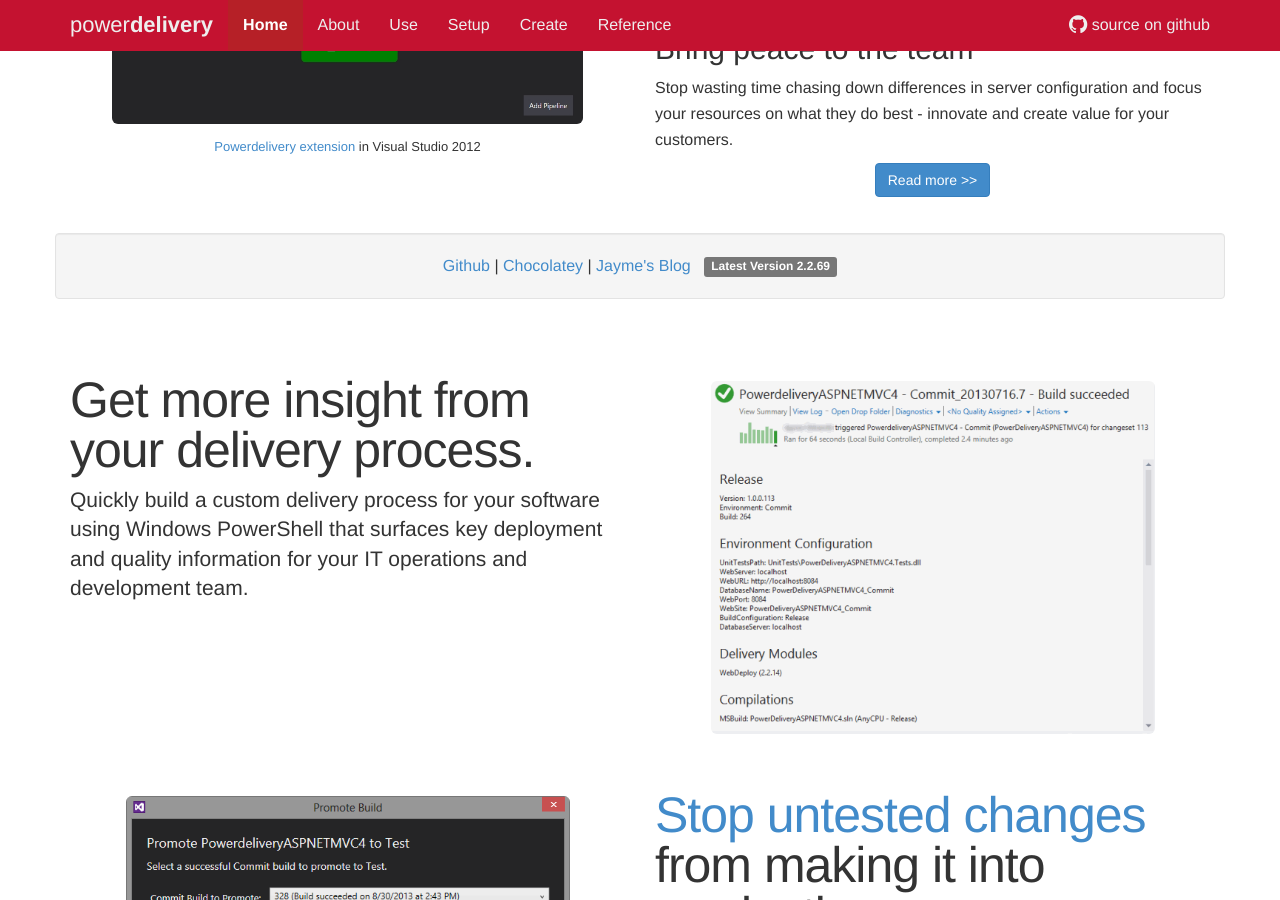
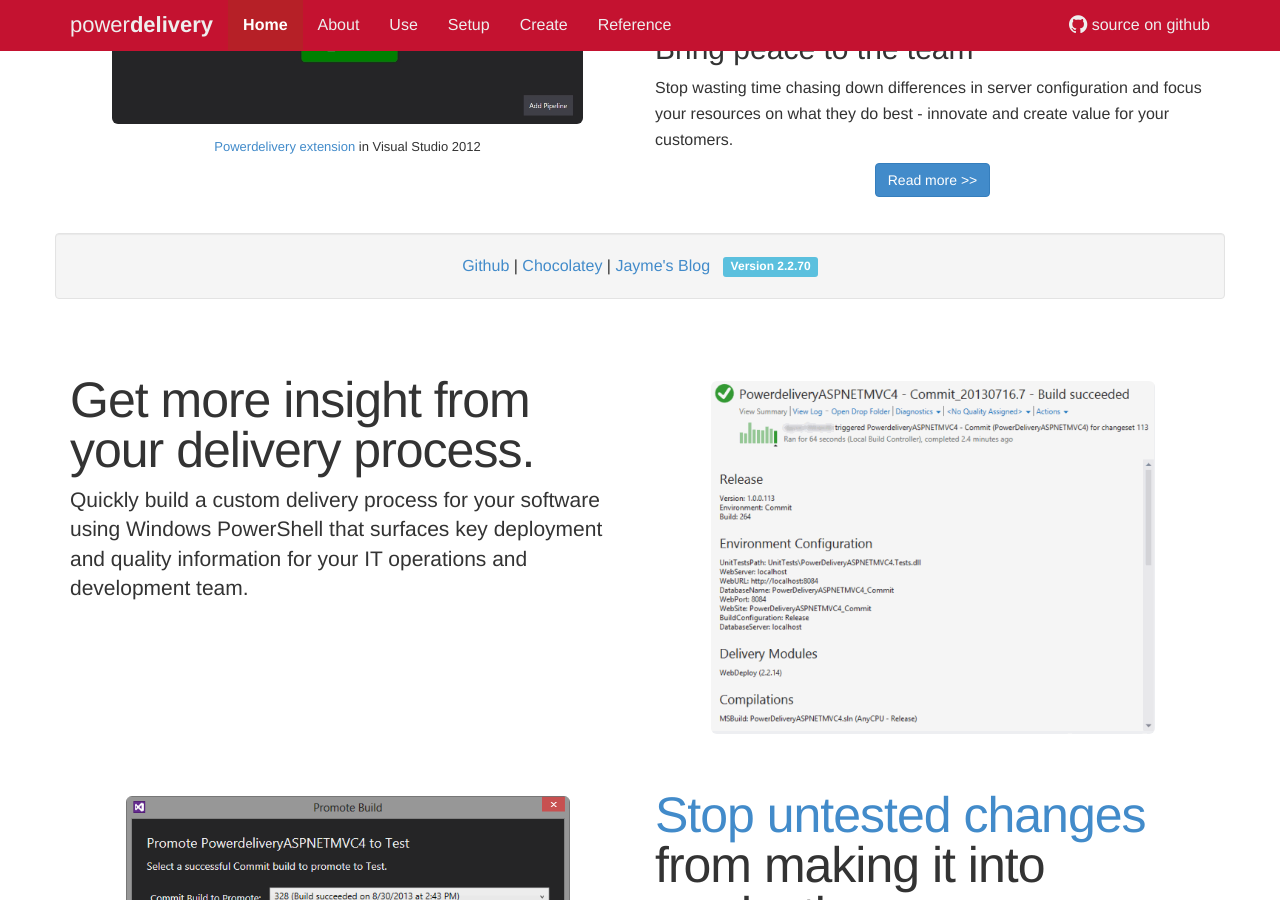
Before and after one commit to eavonius/powerdelivery, a Jekyll site: the page built from index.html, in a window 1280 px wide and 900 px high, scrolled down 494 px. Built offline with Jekyll 4.4.1, drawn with Linux system fonts in a browser that asks for light colours; nearby versions of some CDN libraries.

Commit message:
Chocolatey 2.2.70 release.

```diff
--- a/index.html
+++ b/index.html
@@ -44,7 +44,7 @@ layout: page
 		<a href="https://github.com/eavonius/powerdelivery" target="_new">Github</a> |
 		<a href="http://chocolatey.org/packages/PowerDelivery" target="_new">Chocolatey</a> |
 		<a href="http://jaymeedwards.com" target="_new">Jayme's Blog</a>&nbsp;&nbsp;
-		<span class="label label-default">Latest Version 2.2.69</span>
+		<span class="label label-info">Version 2.2.70</span>
 	</div>
   </div>
 
```
